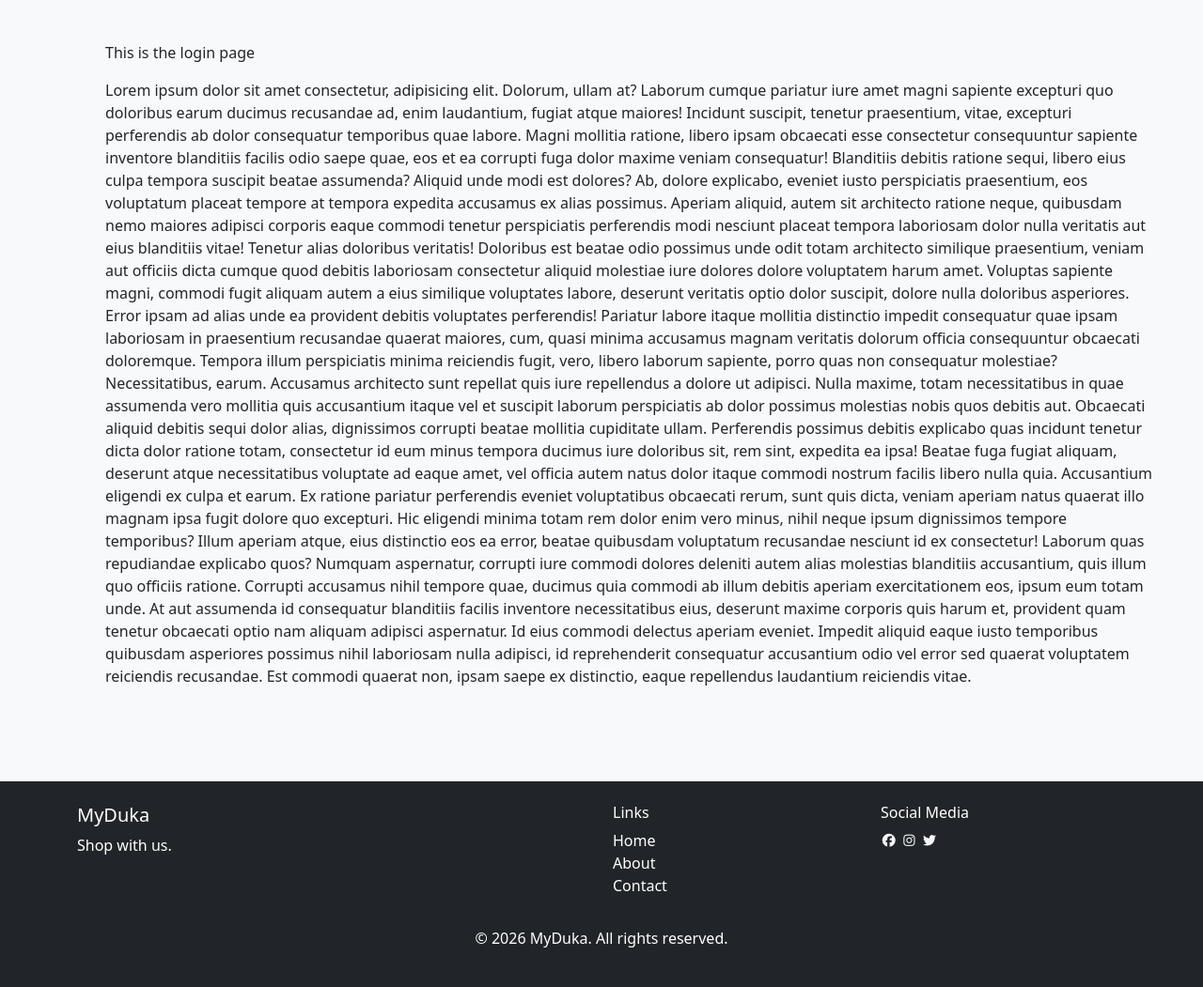
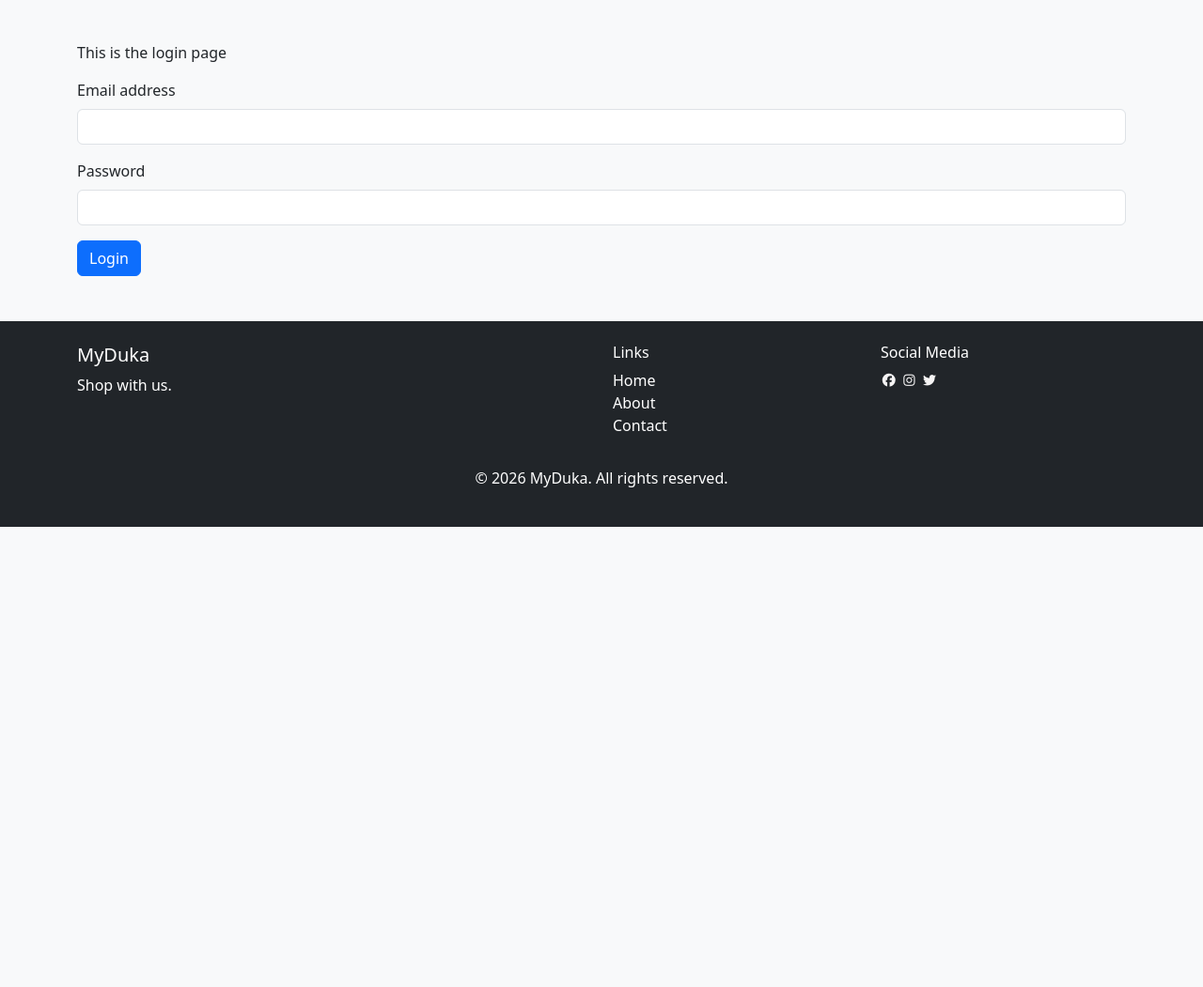
Before and after one commit to housnykay97/flask_class, a Flask app: page /login in a window 1280 px wide. Shown: the part 56-1107 px from the top of the page at 94% size. After the commit the page ends 617 px from the top, so only its background shows below. Run offline with Flask 3, Linux system fonts and the light colour scheme; parts of the project's set-up code (start-up, migrations or seed data) failed here and were passed over; some libraries are stand-ins or nearby versions.

Commit message:
create users

```diff
--- a/database.py
+++ b/database.py
@@ -198,10 +198,22 @@ user2 = ('Kevin Alukwe','kevin15@gmail.com','+254703388064',2305)
 
 #check if user exists using their email
 def check_user_exists(email):
-    cur.execute("select exists(select 1 from users where email = %s)",(email,))
-    check_users = cur.fetchone()
-    check_users[0]
-    return check_users[0]
+    query='select exists(select 1 from users where email = %s)'
+    cur.execute(query,(email,))
+    user_data = cur.fetchone()
+    return user_data[0]
 
-exists = check_user_exists("mima15@gmail.com")
-print(exists)
+# exists = check_user_exists("milas156@gmail.com")
+# print(exists)
+
+def available_stock(pid):
+    cur.execute("select sum(stock_quantity) from stock where pid = %s",(pid,))
+    total_stock = cur.fetchone()[0] or 0
+
+    cur.execute("select sum(quantity) from sales where pid = %s",(pid,))
+    total_sold = cur.fetchone()[0] or 0
+
+    return total_stock - total_sold
+
+check_stock = available_stock(100)
+print(check_stock)
--- a/main.py
+++ b/main.py
@@ -1,5 +1,5 @@
 from flask import Flask,render_template,request,redirect,url_for,flash
-from database import get_products,get_sales,get_stock,insert_products,insert_sales,insert_stock,check_user_exists,get_users,insert_users
+from database import get_products,get_sales,get_stock,insert_products,insert_sales,insert_stock,check_user_exists,get_users,insert_users,available_stock
 
 #creating a Flask instance
 app = Flask(__name__)
@@ -44,6 +44,10 @@ def add_sale():
     if request.method == 'POST':
         product_id = request.form['p_id']
         quantity = request.form['quantity']
+        check_stock = available_stock(product_id)
+        if check_stock < float(quantity):
+            flash("Insufficient stock, can't complete sale",'danger')
+            return redirect(url_for('sales'))
         new_sale = (product_id,quantity)
         insert_sales(new_sale)
         flash("Sale added successfully",'success')
--- a/templates/base.html
+++ b/templates/base.html
@@ -86,11 +86,11 @@
         {% endif %}
         {% endwith %}
     </div>
+    <div>
+        {% block content %}
 
-    {% block content %}
-
-    {% endblock %}
-
+        {% endblock %}
+    </div>
     <div class="container-fluid bg-dark py-4 mt-5 text-white">
         <div class="container text-center text-md-start">
             <div class="row">
--- a/templates/login.html
+++ b/templates/login.html
@@ -1,43 +1,21 @@
 {% extends 'base.html' %}
 {% block title %} Login {% endblock %}
 {% block content %}
-<div class="container" style="margin: 100px;">
+<div class="container">
     <p>This is the login page</p>
-    <p>Lorem ipsum dolor sit amet consectetur, adipisicing elit. Dolorum, ullam at? Laborum cumque pariatur iure amet
-        magni sapiente excepturi quo doloribus earum ducimus recusandae ad, enim laudantium, fugiat atque maiores!
-        Incidunt suscipit, tenetur praesentium, vitae, excepturi perferendis ab dolor consequatur temporibus quae
-        labore. Magni mollitia ratione, libero ipsam obcaecati esse consectetur consequuntur sapiente inventore
-        blanditiis facilis odio saepe quae, eos et ea corrupti fuga dolor maxime veniam consequatur! Blanditiis debitis
-        ratione sequi, libero eius culpa tempora suscipit beatae assumenda? Aliquid unde modi est dolores? Ab, dolore
-        explicabo, eveniet iusto perspiciatis praesentium, eos voluptatum placeat tempore at tempora expedita accusamus
-        ex alias possimus. Aperiam aliquid, autem sit architecto ratione neque, quibusdam nemo maiores adipisci corporis
-        eaque commodi tenetur perspiciatis perferendis modi nesciunt placeat tempora laboriosam dolor nulla veritatis
-        aut eius blanditiis vitae! Tenetur alias doloribus veritatis! Doloribus est beatae odio possimus unde odit totam
-        architecto similique praesentium, veniam aut officiis dicta cumque quod debitis laboriosam consectetur aliquid
-        molestiae iure dolores dolore voluptatem harum amet. Voluptas sapiente magni, commodi fugit aliquam autem a eius
-        similique voluptates labore, deserunt veritatis optio dolor suscipit, dolore nulla doloribus asperiores. Error
-        ipsam ad alias unde ea provident debitis voluptates perferendis! Pariatur labore itaque mollitia distinctio
-        impedit consequatur quae ipsam laboriosam in praesentium recusandae quaerat maiores, cum, quasi minima accusamus
-        magnam veritatis dolorum officia consequuntur obcaecati doloremque. Tempora illum perspiciatis minima reiciendis
-        fugit, vero, libero laborum sapiente, porro quas non consequatur molestiae? Necessitatibus, earum. Accusamus
-        architecto sunt repellat quis iure repellendus a dolore ut adipisci. Nulla maxime, totam necessitatibus in quae
-        assumenda vero mollitia quis accusantium itaque vel et suscipit laborum perspiciatis ab dolor possimus molestias
-        nobis quos debitis aut. Obcaecati aliquid debitis sequi dolor alias, dignissimos corrupti beatae mollitia
-        cupiditate ullam. Perferendis possimus debitis explicabo quas incidunt tenetur dicta dolor ratione totam,
-        consectetur id eum minus tempora ducimus iure doloribus sit, rem sint, expedita ea ipsa! Beatae fuga fugiat
-        aliquam, deserunt atque necessitatibus voluptate ad eaque amet, vel officia autem natus dolor itaque commodi
-        nostrum facilis libero nulla quia. Accusantium eligendi ex culpa et earum. Ex ratione pariatur perferendis
-        eveniet voluptatibus obcaecati rerum, sunt quis dicta, veniam aperiam natus quaerat illo magnam ipsa fugit
-        dolore quo excepturi. Hic eligendi minima totam rem dolor enim vero minus, nihil neque ipsum dignissimos tempore
-        temporibus? Illum aperiam atque, eius distinctio eos ea error, beatae quibusdam voluptatum recusandae nesciunt
-        id ex consectetur! Laborum quas repudiandae explicabo quos? Numquam aspernatur, corrupti iure commodi dolores
-        deleniti autem alias molestias blanditiis accusantium, quis illum quo officiis ratione. Corrupti accusamus nihil
-        tempore quae, ducimus quia commodi ab illum debitis aperiam exercitationem eos, ipsum eum totam unde. At aut
-        assumenda id consequatur blanditiis facilis inventore necessitatibus eius, deserunt maxime corporis quis harum
-        et, provident quam tenetur obcaecati optio nam aliquam adipisci aspernatur. Id eius commodi delectus aperiam
-        eveniet. Impedit aliquid eaque iusto temporibus quibusdam asperiores possimus nihil laboriosam nulla adipisci,
-        id reprehenderit consequatur accusantium odio vel error sed quaerat voluptatem reiciendis recusandae. Est
-        commodi quaerat non, ipsam saepe ex distinctio, eaque repellendus laudantium reiciendis vitae.</p>
-
+    <div>
+        <form method="post" action="/login">
+            <div class="mb-3">
+                <label for="exampleInputEmail1" class="form-label">Email address</label>
+                <input type="email" name="email" class="form-control" id="exampleInputEmail1"
+                    aria-describedby="emailHelp">
+            </div>
+            <div class="mb-3">
+                <label for="exampleInputPassword1" class="form-label">Password</label>
+                <input type="password" name="password" class="form-control" id="exampleInputPassword1">
+            </div>
+            <button type="submit" class="btn btn-primary">Login</button>
+        </form>
+    </div>
 </div>
 {% endblock %}
--- a/templates/products.html
+++ b/templates/products.html
@@ -3,6 +3,8 @@
 {% block content %}
 
 <div class="container">
+    <p>This is the products page</p>
+
     <!-- Button trigger modal -->
     <button type="button" class="btn btn-primary" data-bs-toggle="modal" data-bs-target="#exampleModal">
         Add Products
--- a/templates/sales.html
+++ b/templates/sales.html
@@ -3,6 +3,8 @@
 {% block content %}
 
 <div class="container">
+        <p>This is the sales page</p>
+
     <!-- Button trigger modal -->
     <button type="button" class="btn btn-primary" data-bs-toggle="modal" data-bs-target="#exampleModal">
         Add Sales
--- a/templates/stock.html
+++ b/templates/stock.html
@@ -3,6 +3,8 @@
 {% block content %}
 
 <div class="container">
+    <p>This is the stock page</p>
+
     <!-- Button trigger modal -->
     <button type="button" class="btn btn-primary" data-bs-toggle="modal" data-bs-target="#exampleModal">
         Add Stock
```
Also changed, not shown: templates/register.html (+8 -3 lines). Lines whose indentation alone changed are shown as unchanged.
